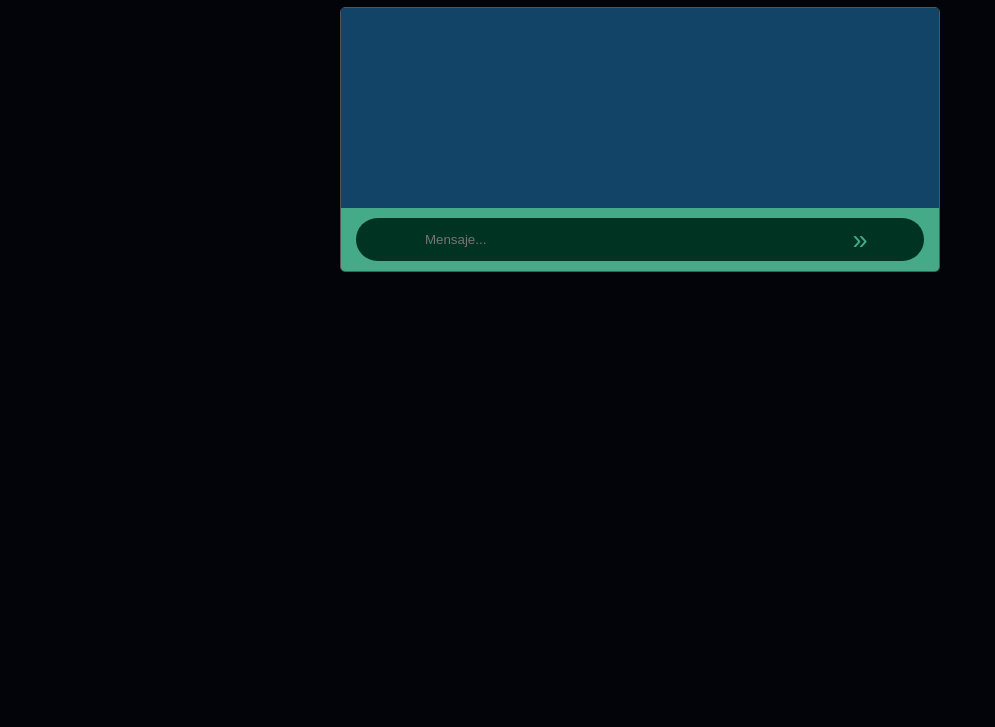
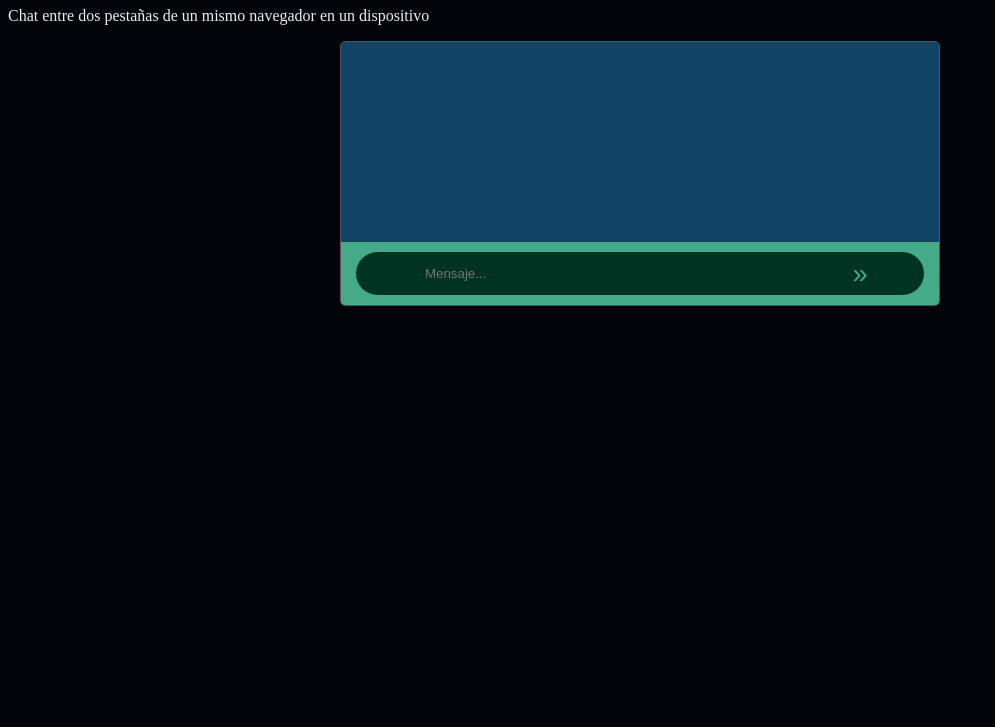
Before and after one commit to jpca123/chat-real-time, a plain HTML site: page index.html in a window 1280 px wide. Shown: the part 73-800 px from the top of the page, without its empty margins (0-995 px from the left). Drawn offline with Linux system fonts and the light colour scheme.

Commit message:
cambiando titulo pagina

```diff
--- a/index.html
+++ b/index.html
@@ -4,13 +4,16 @@
 <head>
     <meta charset="UTF-8">
     <meta name="viewport" content="width=device-width, initial-scale=1.0">
-    <title>Experimentos</title>
+    <title>Chat Real Time</title>
     <link rel="stylesheet" href="style.css">
 </head>
 
 <body>
 
 <h1>Chat Real Time</h1>
+
+<p>Chat entre dos pestañas de un mismo navegador en un dispositivo</p>
+
 <div class="chat-contenedor">
 
     <div class="chat">
```
